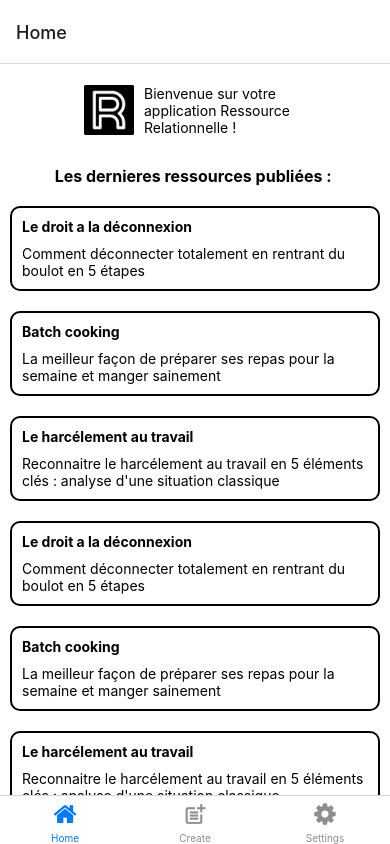
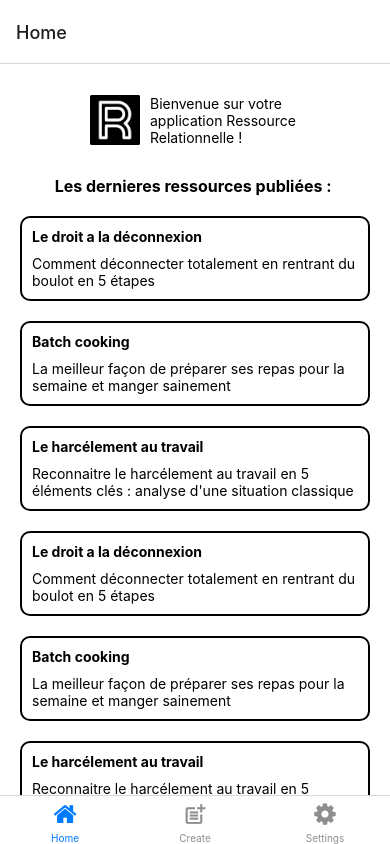
Before and after one commit to PierreWTH/ResRelMobile, a React Native app: screen /Home in a window 390 px wide. Built offline with nearby package versions, Linux system fonts and the light colour scheme.

Commit message:
create screens

```diff
--- a/screens/Home.tsx
+++ b/screens/Home.tsx
@@ -1,17 +1,18 @@
 import { StyleSheet, Text, View, Image, ScrollView } from "react-native";
 import { ItemList } from "../components/ItemList/ItemList";
+import { Container } from "../components/Layout/Container";
 
 export default function Home() {
   return (
     <ScrollView>
-      <View style={styles.container}>
+      <Container>
         <View style={styles.header}>
           <Image style={styles.image} source={require("../assets/logo.png")} />
           <Text>Bienvenue sur votre application Ressource Relationnelle !</Text>
         </View>
         <Text style={styles.h2}>Les dernieres ressources publiées : </Text>
         <ItemList />
-      </View>
+      </Container>
     </ScrollView>
   );
 }
```
Also changed, not shown: screens/Create.tsx (added, +18 -0 lines).
